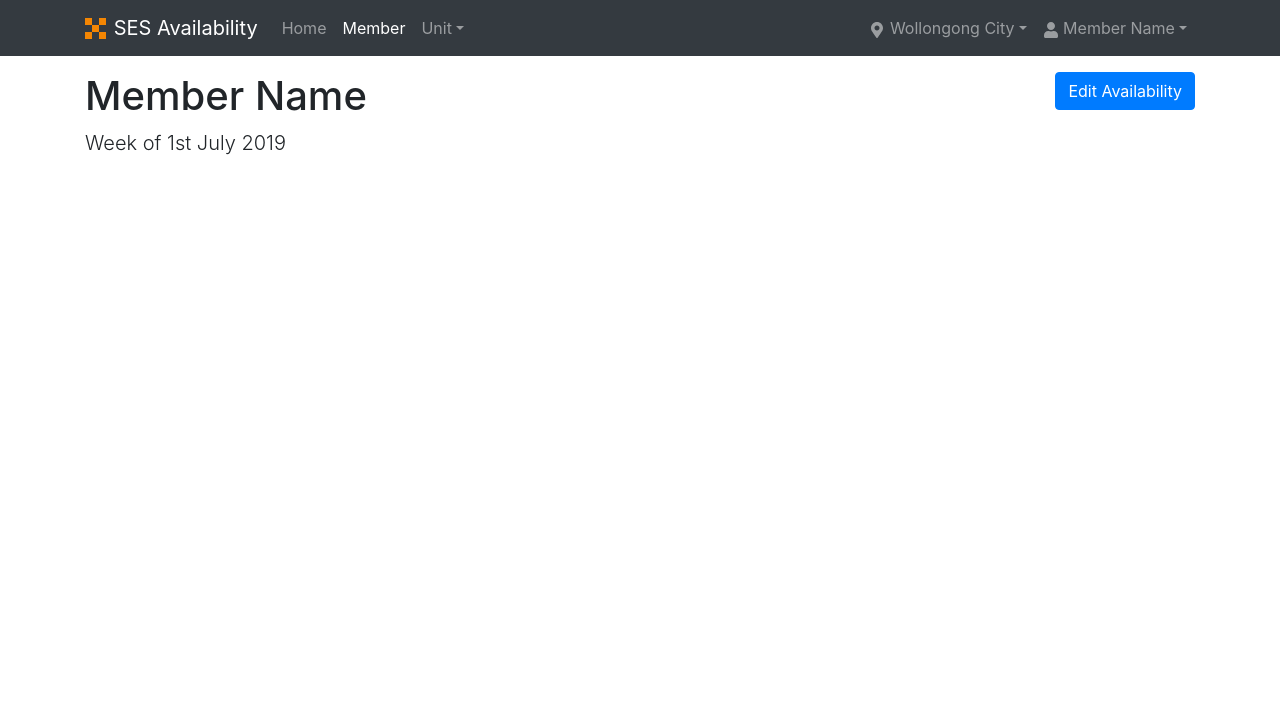
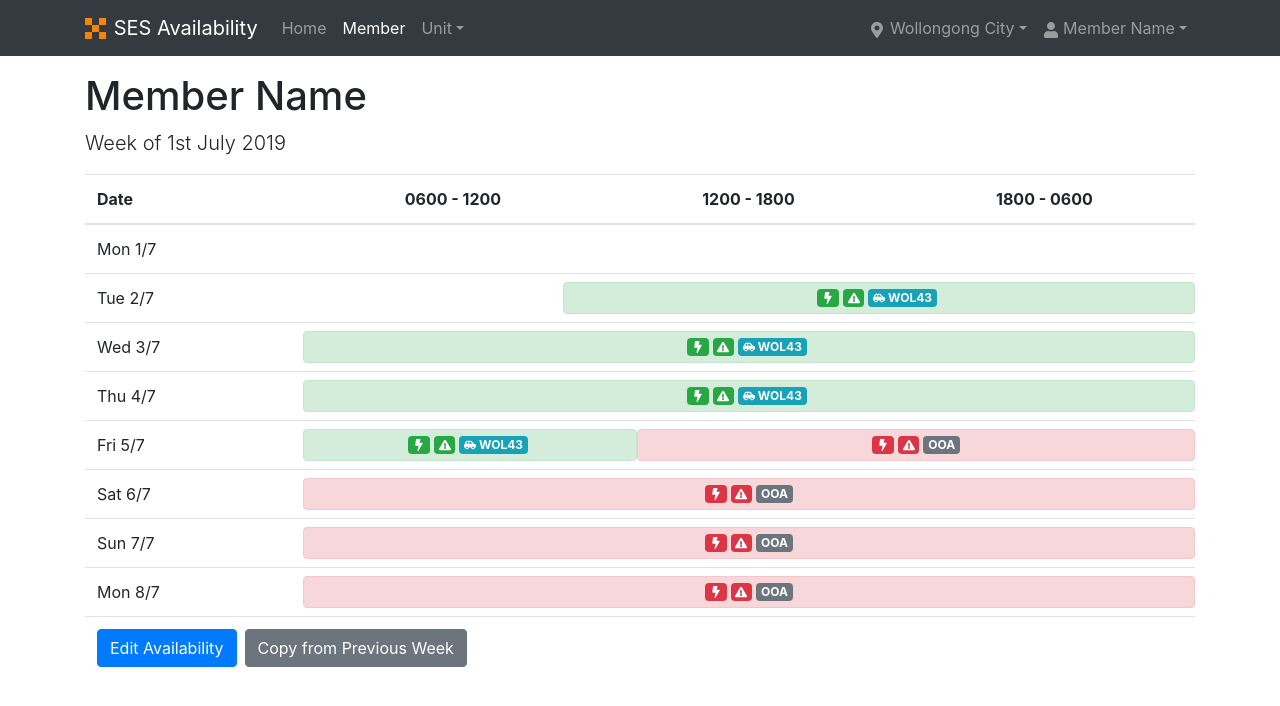
Before and after one commit to ajshort/ses-availability, a React (Create React App) app: page /member in a window 1280 px wide. Shown: the top 706 px of the page. Built offline with nearby package versions, Linux system fonts and the light colour scheme.

Commit message:
Member availability UI

```diff
--- a/package.json
+++ b/package.json
@@ -5,6 +5,7 @@
   "dependencies": {
     "@types/react-router-dom": "^4.3.4",
     "bootstrap": "^4.3.1",
+    "moment": "^2.24.0",
     "node-sass": "^4.12.0",
     "react": "^16.8.6",
     "react-dom": "^16.8.6",
--- a/src/assets/style.scss
+++ b/src/assets/style.scss
@@ -11,6 +11,12 @@
   max-width: 400px;
 }
 
+.member-availability-table {
+  th.shift {
+    text-align: center;
+  }
+}
+
 .shifts-select-table {
   label {
     display: block;
--- a/src/pages/Member.tsx
+++ b/src/pages/Member.tsx
@@ -1,6 +1,8 @@
+import { Availability, RescueAvailable, StormAvailable } from '../types/availability';
+import { Shift, defaultShifts } from '../types/shifts';
 import moment, { Moment } from 'moment';
 import React, { useState } from 'react';
-import { FaMinus, FaPlus } from 'react-icons/fa';
+import { FaBolt, FaCarSide, FaExclamationTriangle, FaInfo, FaMinus } from 'react-icons/fa';
 import {
   Badge,
   Button,
@@ -14,15 +16,21 @@ import {
   Modal,
   ModalBody,
   ModalFooter,
-  ModalHeader,
   ModalProps,
   Row,
   Table,
+  BadgeProps,
 } from 'reactstrap';
 
+function getShiftLabel(shift: Shift): string {
+  const from = moment().set(shift.from);
+  const to = moment().set(shift.to);
+  return `${from.format('HHmm')} - ${to.format('HHmm')}`;
+}
+
 interface ShiftsTableProps {
-  days: Array<{ date: Moment }>;
-  shifts: Array<{ label: string; }>;
+  days: Array<Moment>;
+  shifts: Array<Shift>;
 }
 
 const ShiftsTable: React.FC<ShiftsTableProps> = ({ days, shifts }) => (
@@ -30,19 +38,19 @@ const ShiftsTable: React.FC<ShiftsTableProps> = ({ days, shifts }) => (
     <thead>
       <tr>
         <th />
-        {days.map(({ date }) => (
-          <th key={date.unix()}>
-            {date.format('ddd D/M')}
+        {days.map((day) => (
+          <th key={day.unix()}>
+            {day.format('ddd D/M')}
           </th>
         ))}
       </tr>
     </thead>
     <tbody>
       {shifts.map(shift => (
-        <tr key={shift.label}>
-          <th>{shift.label}</th>
-          {days.map(({ date }) => (
-            <th key={date.unix()}>
+        <tr key={shift.key}>
+          <th>{getShiftLabel(shift)}</th>
+          {days.map(day => (
+            <th key={day.unix()}>
               <Label check>
                 <input type="checkbox" />
               </Label>
@@ -78,13 +86,10 @@ const TimesTable: React.FC = () => (
   </Table>
 );
 
-type StormAvailable = 'available' | 'unavailable' | undefined;
-type RescueAvailable = 'immediate' | 'support' | 'unavailable' | undefined;
-
 const EditModal: React.FC<ModalProps> = (props) => {
   const [ui, setUI] = useState<'shifts' | 'times' | 'week'>('shifts');
-  const [storm, setStorm] =  useState<StormAvailable>(undefined);
-  const [rescue, setRescue] = useState<RescueAvailable>(undefined);
+  const [storm, setStorm] =  useState<StormAvailable | undefined>(undefined);
+  const [rescue, setRescue] = useState<RescueAvailable | undefined>(undefined);
   const [note, setNote] = useState('');
 
   return (
@@ -215,12 +220,127 @@ const EditModal: React.FC<ModalProps> = (props) => {
   );
 };
 
-interface Props {
-  days: Array<{ date: Moment; }>;
+interface StormBadgeProps extends BadgeProps {
+  available?: StormAvailable;
 }
 
-const MemberAvailabilityTable: React.FC<Props> = ({ days }) => (
-  null
+const StormBadge: React.FC<StormBadgeProps> = ({ available, ...props }) => {
+  if (available === 'available') {
+    return <Badge color="success" {...props}><FaBolt /></Badge>;
+  }
+  if (available === 'unavailable') {
+    return <Badge color="danger" {...props}><FaBolt /></Badge>;
+  }
+
+  return null;
+};
+
+interface RescueBadgeProps extends BadgeProps {
+  available?: RescueAvailable;
+}
+
+const RescueBadge: React.FC<RescueBadgeProps> = ({ available, ...props }) => {
+  if (available === 'immediate') {
+    return <Badge color="success" {...props}><FaExclamationTriangle /></Badge>;
+  }
+  if (available === 'support') {
+    return <Badge color="warning" {...props}><FaExclamationTriangle /></Badge>;
+  }
+  if (available === 'unavailable') {
+    return <Badge color="danger" {...props}><FaExclamationTriangle /></Badge>;
+  }
+
+  return null;
+};
+
+interface MemberAvailabilityTableProps {
+  availabilities: Array<Availability>;
+  days: Array<Moment>;
+  shifts: Array<Shift>;
+}
+
+const MemberAvailabilityTable: React.FC<MemberAvailabilityTableProps> = ({ availabilities, days, shifts }) => (
+  <Table className="member-availability-table">
+    <thead>
+      <tr>
+        <th>Date</th>
+        {shifts.map((shift) => (
+          <th key={shift.key} className="shift">{getShiftLabel(shift)}</th>
+        ))}
+      </tr>
+    </thead>
+    <tfoot>
+      <tr>
+        <th colSpan={shifts.length + 1}>
+          <Button color="primary" className="mr-2">Edit Availability</Button>
+          <Button color="secondary">Copy from Previous Week</Button>
+        </th>
+      </tr>
+    </tfoot>
+    <tbody>
+      {days.map(day => {
+        // Get all shifts which fall within this shift day.
+        const from = day.clone().set(shifts[0].from);
+        const to = day.clone().set(shifts[shifts.length - 1].to);
+        const duration = to.unix() - from.unix();
+
+        const entries = availabilities.filter(entry => (
+          entry.from.isBefore(to) && entry.to.isSameOrAfter(from)
+        ));
+
+        return (
+          <tr key={day.unix()}>
+            <td>{day.format('ddd D/M')}</td>
+            <td colSpan={shifts.length} style={{ position: 'relative' }}>
+              {entries.map(entry => {
+                const dayFrom = Math.max(entry.from.unix(), from.unix());
+                const dayTo = Math.min(entry.to.unix(), to.unix());
+
+                const left = (100 * (dayFrom - from.unix()) / duration).toString() + '%';
+                const right = (100 - 100 * (dayTo - from.unix()) / duration).toString() + '%';
+
+                let color;
+
+                if (entry.storm === 'available' && entry.rescue === 'immediate') {
+                  color = 'success';
+                } else {
+                  color = 'danger';
+                }
+
+                return (
+                  <div
+                    className={`alert alert-${color} d-flex align-items-center justify-content-center`}
+                    style={{
+                      left,
+                      right,
+                      bottom: '0.5rem',
+                      top: '0.5rem',
+                      margin: 0,
+                      position: 'absolute',
+                    }}
+                  >
+                    <StormBadge available={entry.storm} className="mr-1" />
+                    <RescueBadge available={entry.rescue} className="mr-1" />
+                    {entry.vehicle && (
+                      <Badge color="info" className="mr-1">
+                        <FaCarSide /> <span className="d-none d-md-inline">{entry.vehicle}</span>
+                      </Badge>
+                    )}
+                    {entry.note && (
+                      <Badge color="secondary">
+                        <FaInfo className="d-md-none" />
+                        <span className="d-none d-md-inline">{entry.note}</span>
+                      </Badge>
+                    )}
+                  </div>
+                );
+              })}
+            </td>
+          </tr>
+        );
+      })}
+    </tbody>
+  </Table>
 );
 
 const Member: React.FC = () => {
@@ -228,43 +348,49 @@ const Member: React.FC = () => {
   const toggleEditing = () => setEditing(!isEditing);
 
   const days = [
-    { date: moment('2019-07-01') },
-    { date: moment('2019-07-02') },
-    { date: moment('2019-07-03') },
-    { date: moment('2019-07-04') },
-    { date: moment('2019-07-05') },
-    { date: moment('2019-07-06') },
-    { date: moment('2019-07-07') },
-    { date: moment('2019-07-08') },
+    moment('2019-07-01'),
+    moment('2019-07-02'),
+    moment('2019-07-03'),
+    moment('2019-07-04'),
+    moment('2019-07-05'),
+    moment('2019-07-06'),
+    moment('2019-07-07'),
+    moment('2019-07-08'),
   ];
 
-  const shifts = [
-    { label: '0600 - 1200' },
-    { label: '1200 - 1800' },
-    { label: '1800 - 0600' },
+  const availabilities = [
+    {
+      from: moment('2019-07-02 13:00'),
+      to: moment('2019-07-05 15:00'),
+      storm: 'available' as StormAvailable,
+      rescue: 'immediate' as RescueAvailable,
+      vehicle: 'WOL43',
+    },
+    {
+      from: moment('2019-07-05 15:00'),
+      to: moment('2019-07-10 15:00'),
+      storm: 'unavailable' as StormAvailable,
+      rescue: 'unavailable' as RescueAvailable,
+      note: 'OOA',
+    },
   ];
 
   return (
     <>
       <Container className="my-3">
-        <div className="d-md-flex flex-md-row justify-content-md-between">
-          <div>
-            <h1>Member Name</h1>
-            <p className="lead">Week of 1st July 2019</p>
-          </div>
-          <div className="mb-1">
-            <Button color="primary" onClick={toggleEditing}>Edit Availability</Button>
-          </div>
-        </div>
+        <h1>Member Name</h1>
+        <p className="lead">Week of 1st July 2019</p>
         <MemberAvailabilityTable
           days={days}
+          shifts={defaultShifts}
+          availabilities={availabilities}
         />
       </Container>
       <EditModal
         isOpen={isEditing}
         toggle={toggleEditing}
         days={days}
-        shifts={shifts}
+        shifts={defaultShifts}
       />
     </>
   );
```
Also changed, not shown: 1 other file (tests, documents, lock files or other folders).
